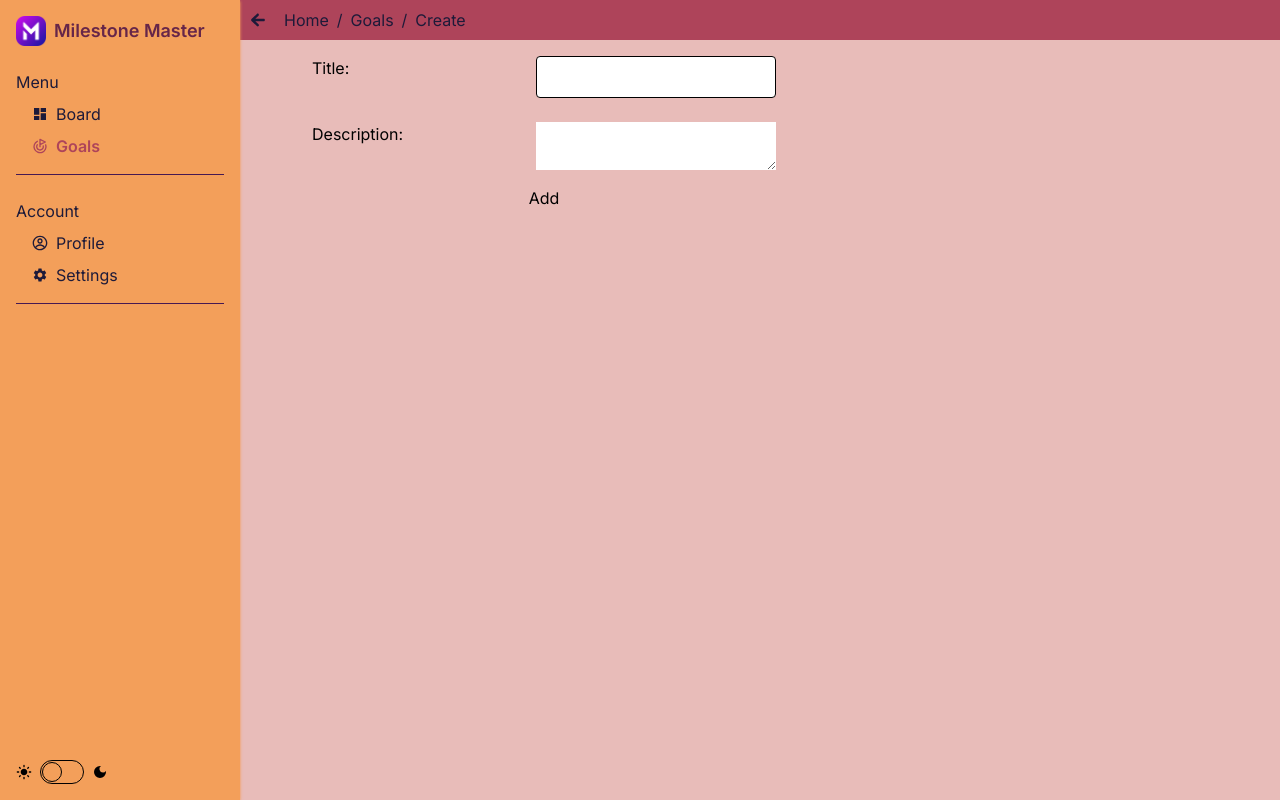
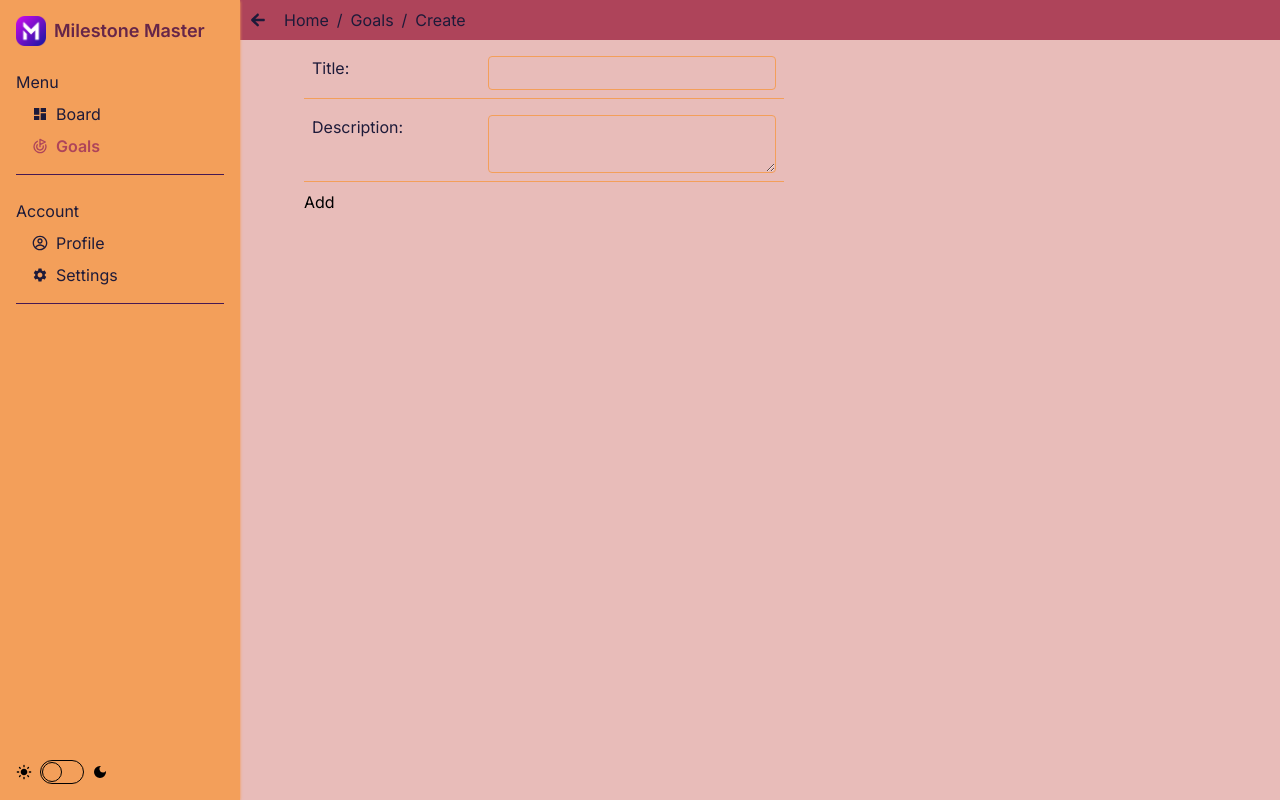
Before and after one commit to tannaz97shr/milestone-master, a Next.js app: page /goals/create in a window 1280 px wide. Built offline with nearby package versions, Linux system fonts and the light colour scheme.

Commit message:
feat: create input component

```diff
--- a/src/components/GoalForm/index.tsx
+++ b/src/components/GoalForm/index.tsx
@@ -3,6 +3,7 @@
 import { useFormState } from "react-dom";
 
 import { createGoal } from "@/app/actions";
+import Input from "../Input";
 import { SubmitButton } from "../SubmitButton";
 
 interface GoalFormProps {
@@ -16,20 +17,10 @@ interface GoalFormProps {
 const GoalForm = ({ initialState }: GoalFormProps) => {
   const [state, formAction] = useFormState(createGoal, initialState);
   return (
-    <form className="flex flex-col gap-2 w-[30rem] mx-12" action={formAction}>
-      {/* <input type="hidden" name="userId" value={userId} /> */}
-      <label className="flex justify-between capitalize p-2 gap-2">
-        title:
-        <input
-          type="text"
-          name="title"
-          className="w-60 p-2 rounded bg-transparent border border-"
-        />
-      </label>
-      <label className="flex justify-between capitalize p-2 gap-2">
-        description:
-        <textarea name="description" className="w-60" />
-      </label>
+    <form className="fle flex-col gap-2 w-[30rem] mx-12" action={formAction}>
+      <Input title="title" type="text" name="title" />
+      <Input title="description" name="description" isTextArea />
+
       {state?.message}
       <SubmitButton />
     </form>
--- /dev/null
+++ b/src/components/Input/index.tsx
@@ -0,0 +1,29 @@
+interface InputProps extends React.InputHTMLAttributes<InputProps> {
+  title: string;
+  isTextArea?: boolean;
+}
+
+const Input = ({ title, type, name, isTextArea }: InputProps) => {
+  return (
+    <label
+      className="flex x justify-between capitalize p-2 gap-2 mb-2
+  border-b border-orange text-dark-blue"
+    >
+      {title}:
+      {isTextArea ? (
+        <textarea
+          name={name}
+          className="w-72 p-1 bg-light-pink rounded bg-transparent border border-orange focus-visible:outline-0"
+        />
+      ) : (
+        <input
+          type={type}
+          name={name}
+          className="w-72 p-1 bg-light-pink rounded bg-transparent border border-orange focus-visible:outline-0"
+        />
+      )}
+    </label>
+  );
+};
+
+export default Input;
```
